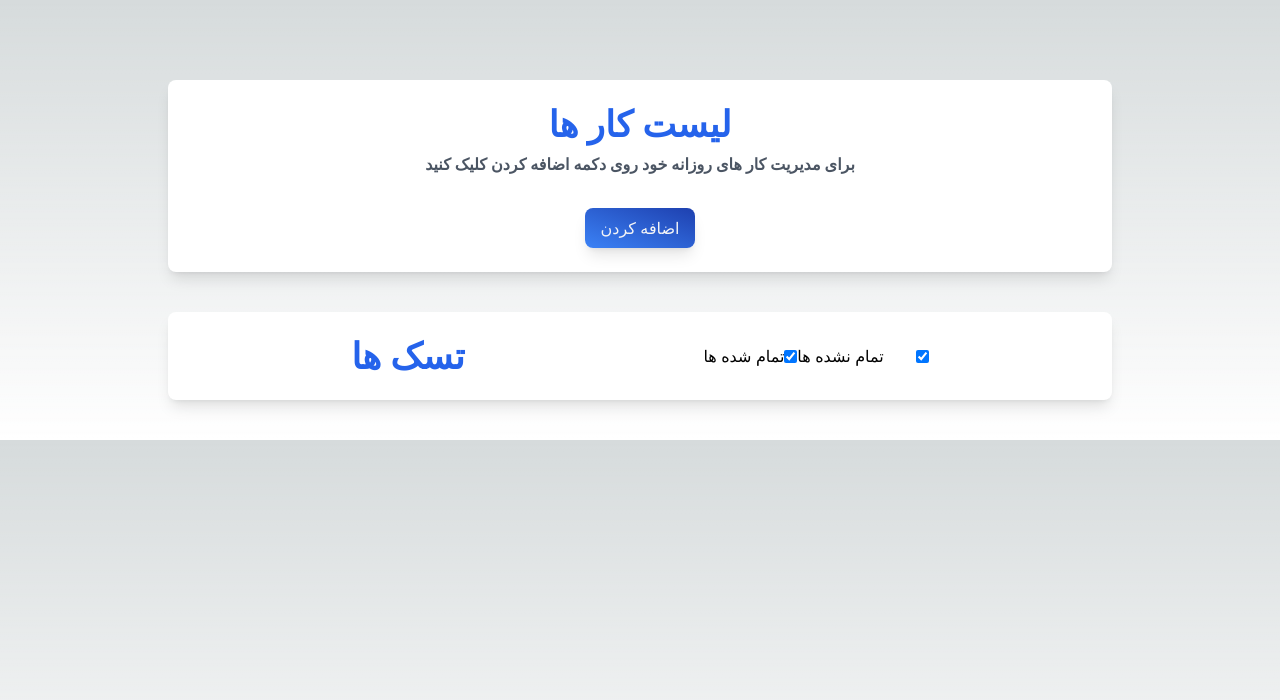
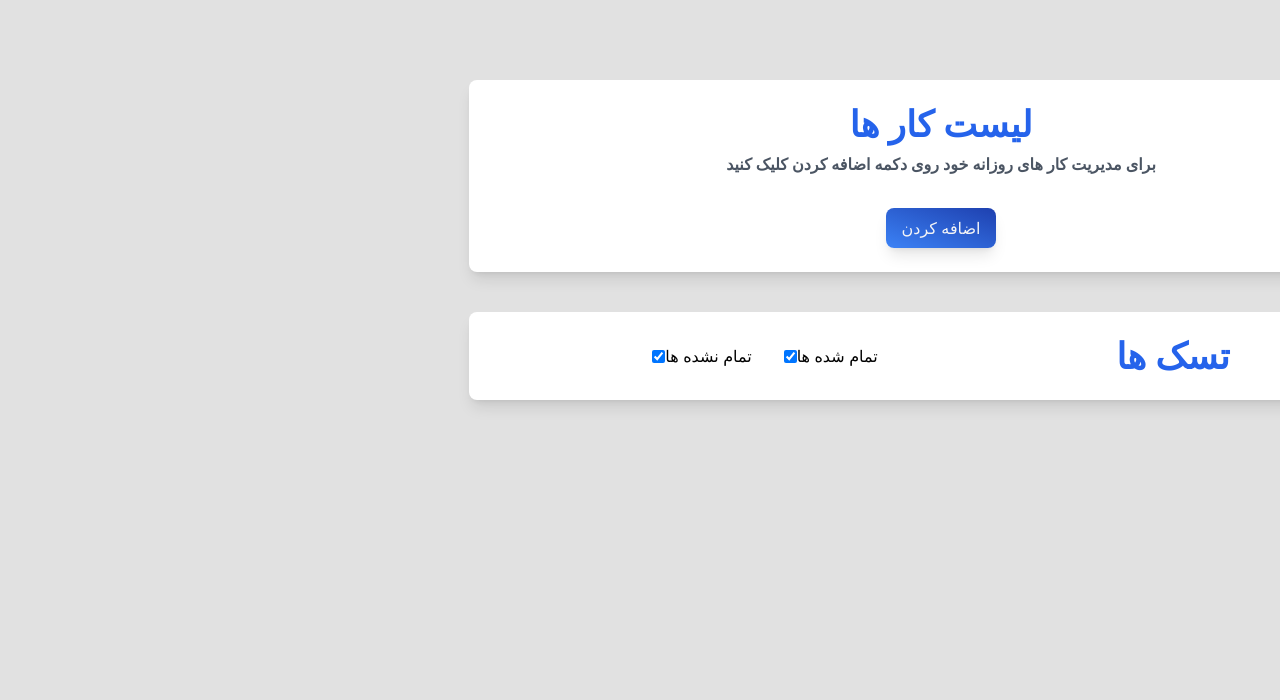
Before and after one commit to Mahdi-dmr1/todo-list, a Next.js app: page / in a window 1280 px wide. Shown: the top 700 px of the page. Built offline with nearby package versions, Linux system fonts and the light colour scheme.

Commit message:
Background and Rtl css

```diff
--- a/src/app/globals.css
+++ b/src/app/globals.css
@@ -2,32 +2,7 @@
 @tailwind components;
 @tailwind utilities;
 
-:root {
-  --foreground-rgb: 0, 0, 0;
-  --background-start-rgb: 214, 219, 220;
-  --background-end-rgb: 255, 255, 255;
+html {
+	background-color: #e1e1e1;
+	direction: rtl;
 }
-
-@media (prefers-color-scheme: dark) {
-  :root {
-    --foreground-rgb: 255, 255, 255;
-    --background-start-rgb: 0, 0, 0;
-    --background-end-rgb: 0, 0, 0;
-  }
-}
-
-body {
-  color: rgb(var(--foreground-rgb));
-  background: linear-gradient(
-      to bottom,
-      transparent,
-      rgb(var(--background-end-rgb))
-    )
-    rgb(var(--background-start-rgb));
-}
-
-@layer utilities {
-  .text-balance {
-    text-wrap: balance;
-  }
-}
```
